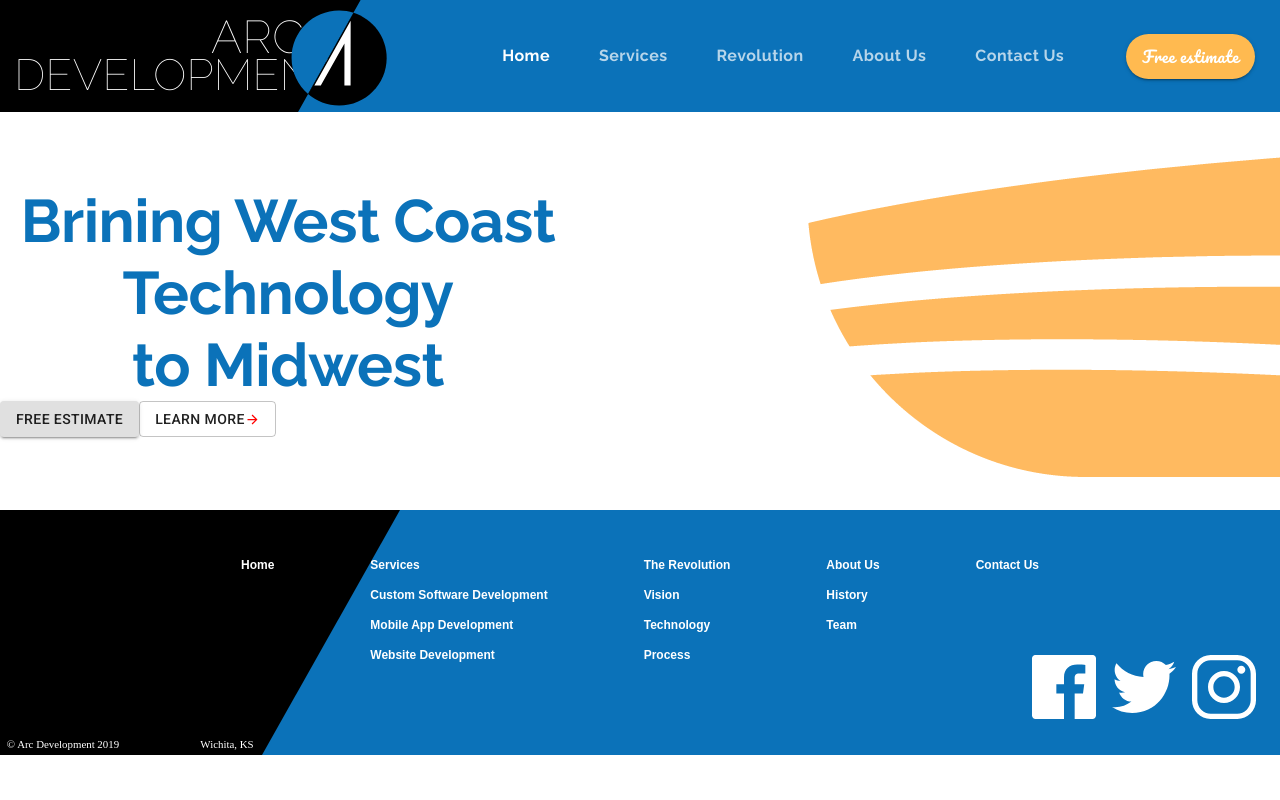
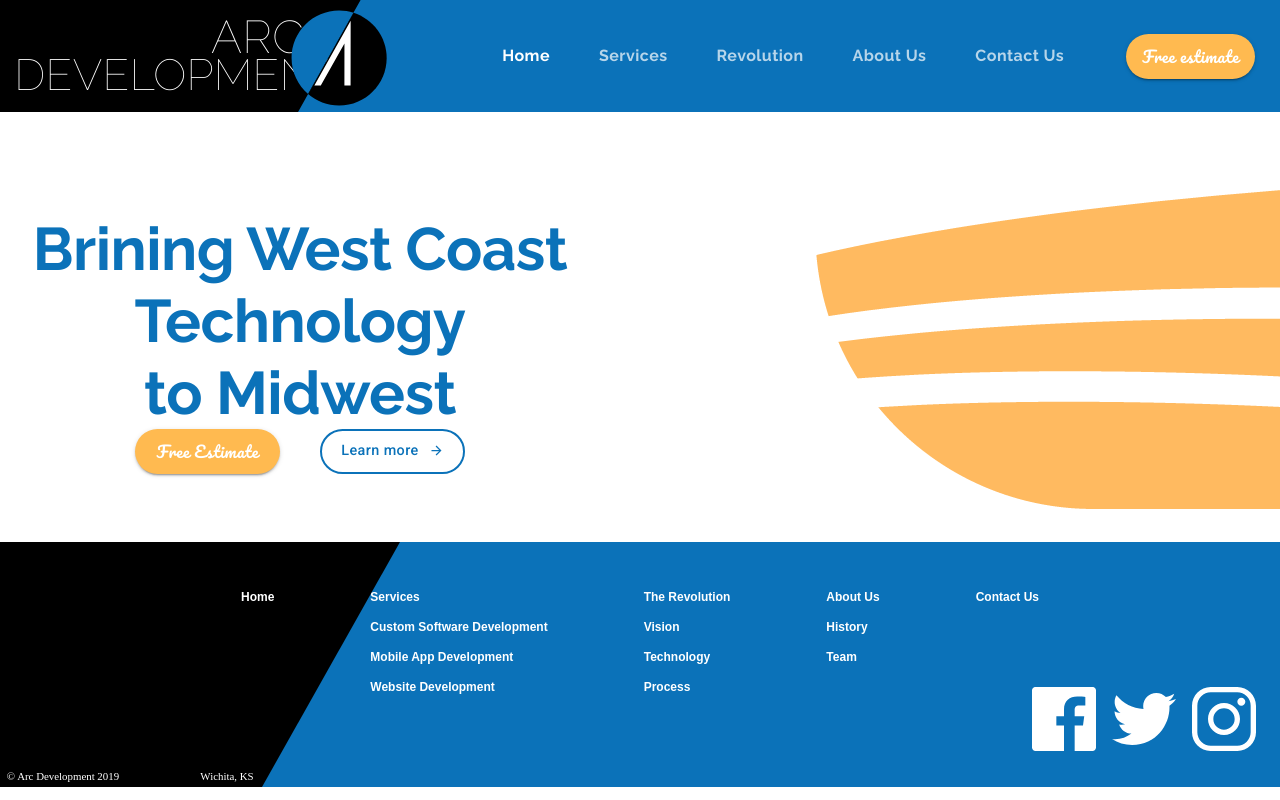
Before and after one commit to orenkole/material-ui-react, a React (Create React App) app: page / in a window 1280 px wide. Shown: the top 800 px of the page. Built offline with nearby package versions, Linux system fonts and the light colour scheme.

Commit message:
64. Styling The Hero Block Continued

```diff
--- a/src/components/LandingPage.jsx
+++ b/src/components/LandingPage.jsx
@@ -1,37 +1,85 @@
 import React from "react";
 import { makeStyles } from "@material-ui/styles";
 import ButtonArrow from "./ui/ButtonArrow";
-import { Button, Grid, Typography } from "@material-ui/core";
+import { Button, Grid, Typography, useTheme } from "@material-ui/core";
 
 const useStyles = makeStyles(theme => ({
+  mainContainer: {
+    marginTop: "5em",
+    [theme.breakpoints.down("md")]: {
+      marginTop: "3em",
+    },
+    [theme.breakpoints.down("xs")]: {
+      marginTop: "2em",
+    }
+  },
   animation: {
     display: "flex",
     maxWidth: "50em",
     minWidth: "21em",
     marginTop: "2em",
     marginLeft: "10%",
+    [theme.breakpoints.down("sm")]: {
+      maxWidth: "30em",
+    }
+  },
+  estimateButton: {
+    ...theme.typography.estimate,
+    backgroundColor: theme.palette.common.orange,
+    borderRadius: 50,
+    height: 45,
+    width: 145,
+    marginRight: 40,
+    "&:hover": {
+      backgroundColor: theme.palette.secondary.light,
+    },
+    buttonContainer: {
+      marginTop: "1em",
+    },
+  },
+  learnButtonHero: {
+    borderColor: theme.palette.common.blue,
+    color: theme.palette.common.blue,
+    borderWidth: 2,
+    textTransform: "none",
+    borderRadius: 50,
+    fontFamily: "Roboto",
+    fontweight: "bold",
+    fontSize: "0.9rem",
+    height: 45,
+    width: 145,
+  },
+  heroTextContainer: {
+    minWidth: "21.5em",
+    marginLeft: "1em",
+    [theme.breakpoints.down("xs")]: {
+      marginLeft: 0,
+    }
   }
 }))
 
 export default function LandingPage() {
   const classes = useStyles();
-
+  const theme = useTheme();
   return (
-    <Grid container direction="column">
+    <Grid container direction="column" className={classes.mainContainer}>
       <Grid item>
         <Grid container justify="flex-end" alignItems="center" direction="row">
-          <Grid sm item>
+          <Grid sm item className={classes.heroTextContainer}>
             <Typography variant="h2" align="center" >
               Brining West Coast Technology<br />to Midwest
             </Typography>
-            <Grid container>
+            <Grid container justify="center" className={classes.buttonContainer}>
               <Grid item>
-                <Button variant="contained">Free Estimate</Button>
+                <Button
+                  variant="contained"
+                  className={classes.estimateButton}
+                >Free Estimate</Button>
               </Grid>
               <Grid item>
-                <Button variant="outlined">
-                  Learn more
-                  <ButtonArrow width={15} height={15} fill="red" />
+                <Button variant="outlined" className={classes.learnButtonHero}>
+                  <span style={{ marginRight: 10 }}>Learn more</span>
+                  <ButtonArrow width={15} height={15} fill={`${theme.palette.common.blue}`} />
                 </Button>
               </Grid>
             </Grid>
--- a/src/components/ui/Header.tsx
+++ b/src/components/ui/Header.tsx
@@ -64,6 +64,9 @@ const useStyles = makeStyles((theme: any) => ({
     marginLeft: "50px",
     marginRight: "25px",
     height: "45px",
+    "&:hover": {
+      backgroundColor: theme.palette.secondary.light,
+    },
   },
   logoContainer: {
     padding: 0,
```
